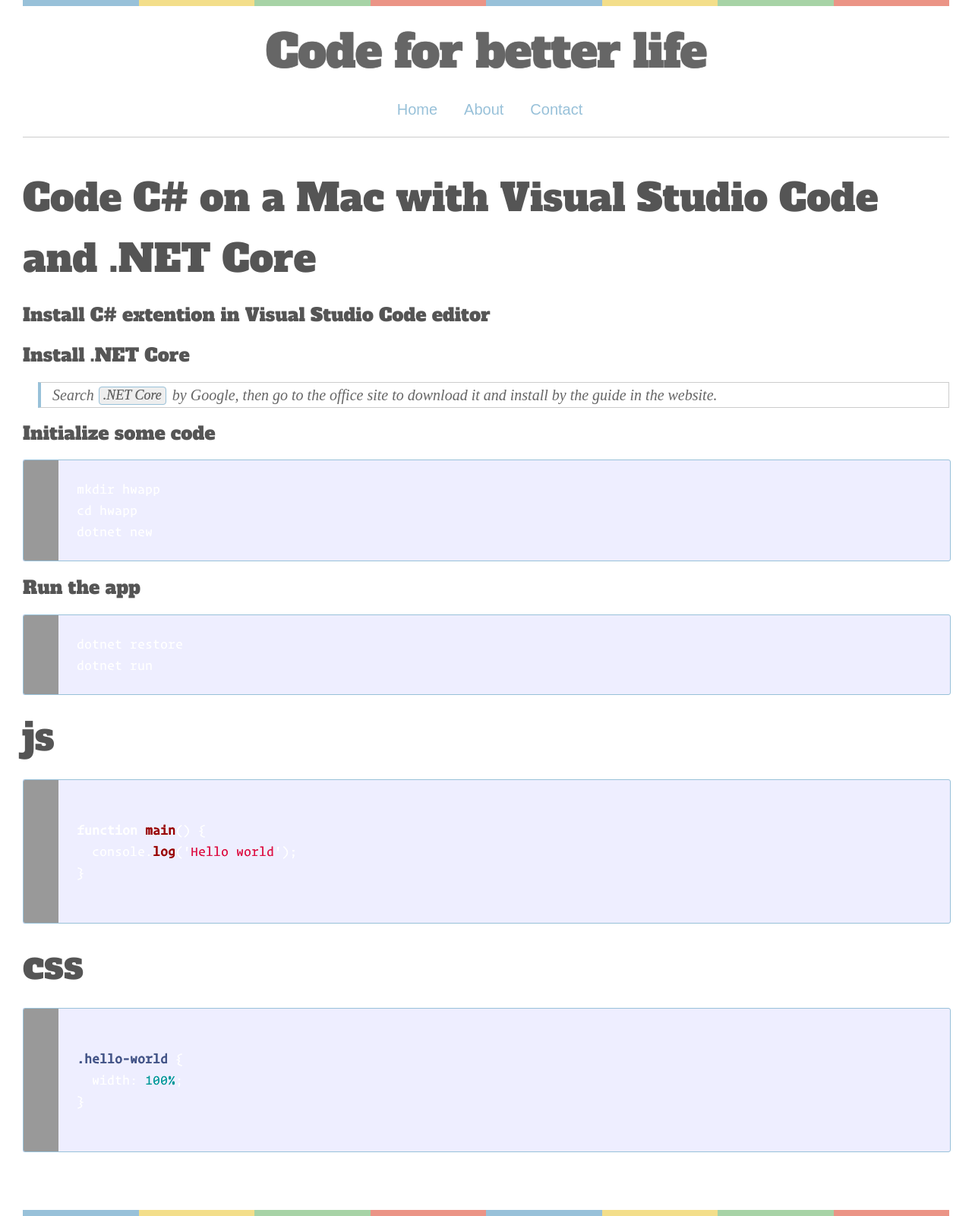
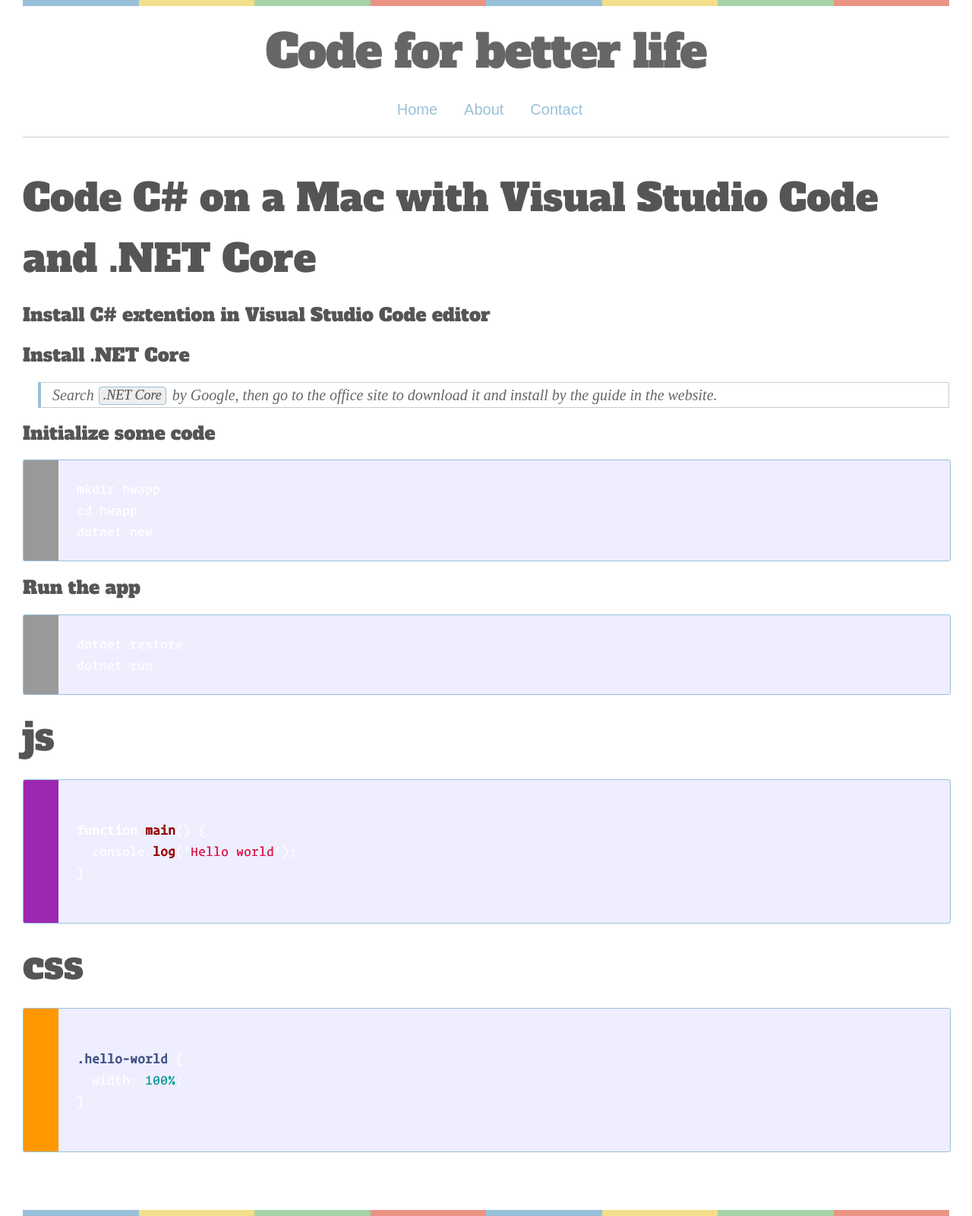
Before and after one commit to YYvanYang/yyvanyang.github.io, a Jekyll site: the page built from _posts/2017-02-10-Get-started-with-VS-Code-using-CSharp-and-NET-Core-on-MacOS.md, in a window 1280 px wide. Shown: the whole page at 76% size. Built offline with Jekyll 4.4.1, drawn with Linux system fonts in a browser that asks for light colours; some web fonts are replaced.

Commit message:
update code format

```diff
--- a/css/syntax-highlighter.scss
+++ b/css/syntax-highlighter.scss
@@ -124,15 +124,19 @@
     }
 }
 
-.language-css pre::before {
+.highlighter-rouge.language-css pre::before {
     background: #FF9800
 }
 
-.language-html pre::before {
+.highlighter-rouge.language-html pre::before {
     background: #4CAF50
 }
 
-.language-jQuery pre::before,.language-js pre::before,.language-JavaScript pre::before,.language-JSX pre::before,.language-jsx pre::before {
+.highlighter-rouge.language-jQuery pre::before,
+.highlighter-rouge.language-js pre::before,
+.highlighter-rouge.language-JavaScript pre::before,
+.highlighter-rouge.language-JSX pre::before,
+.highlighter-rouge.language-jsx pre::before {
     background: #9C27B0
 }
 
```
